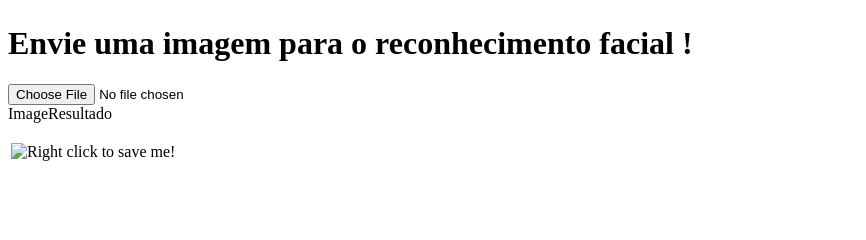
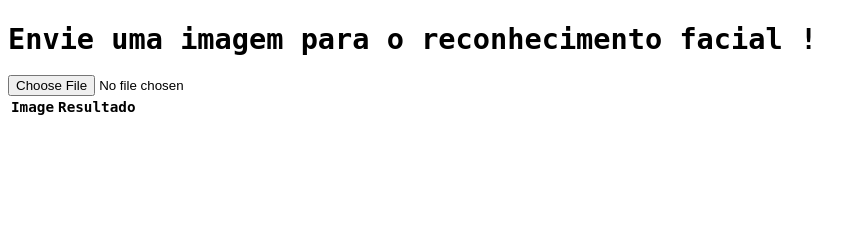
Before and after one commit to pedrohenriquebr/web-face-recognition, a Flask app: page / in a window 1280 px wide. Shown: the part 158-398 px from the top of the page, without its empty margins (0-866 px from the left). Run offline with Flask 2, Linux system fonts and the light colour scheme; lists and menus that the app fills with data are empty.

Commit message:
atualiza index.html, removi a tag img

```diff
--- a/src/templates/index.html
+++ b/src/templates/index.html
@@ -1,6 +1,7 @@
 <!doctype html>
 <script type="text/javascript" src="{{url_for('static', filename='jquery.js') }}"></script>
-
+<link rel="stylesheet" href="{{url_for('static',filename='pretty_print.css')}}">
+<link rel="stylesheet" href="{{url_for('static',filename='index.css')}}">
 <canvas id="imageCanvas"></canvas><script type="text/javascript" src="{{url_for('static',filename='index.js')}}"></script>
 
 <title>Servidor de reconhecimento facial !</title>
@@ -14,16 +15,14 @@
 
 
     <table>
-        <tr>
 
         </tr>
-        <tr>Image</tr>
-        <tr>Resultado</tr>
+        <th>Image</th>
+        <th>Resultado</th>
         </tr>
         <tr>
             <td>
                 <canvas id="imageCanvas" style="display: none;"></canvas>
-                <img id="canvasImg" alt="Right click to save me!"></img>
             </td>
             <td>
                 <pre id='resultado'> </pre>
```
